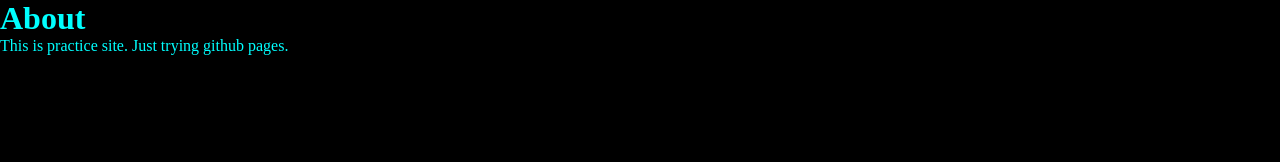
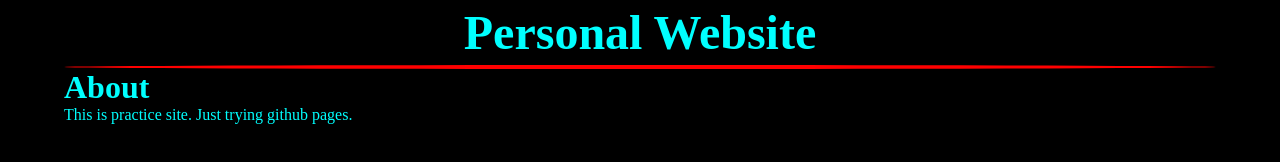
Before and after one commit to GotItAccurate/GotItAccurate.github.io, a plain HTML site: page index.html in a window 1280 px wide. Drawn offline with Linux system fonts and the light colour scheme.

Commit message:
Made some changes.

```diff
--- a/index.html
+++ b/index.html
@@ -1,14 +1,21 @@
 <!DOCTYPE html>
 <html lang="en">
+
 <head>
   <meta charset="UTF-8">
   <meta name="viewport" content="width=device-width, initial-scale=1">
   <title>Personal website.</title>
   <link href="./style.css" rel="stylesheet">
 </head>
+
 <body>
+  <header>
+    <h1>Personal Website</h1>
+  </header>
+  <div class="ruler"></div>
   <h1>About</h1>
   <p>This is practice site. Just trying github pages.</p>
   <script src="./main.js"> </script>
 </body>
+
 </html>
--- a/style.css
+++ b/style.css
@@ -5,5 +5,19 @@
 
 body {
   background-color: black;
+  margin: 0px 5vw;
   color: cyan;
 }
+
+header {
+  margin: 0.3rem;
+  font-size: 1.5rem;
+  text-align: center;
+}
+
+.ruler {
+  height: 0.25rem;
+  width: 100%;
+  border-radius: 100%;
+  background-color: red;
+}
```
Lines whose indentation alone changed are shown as unchanged.
